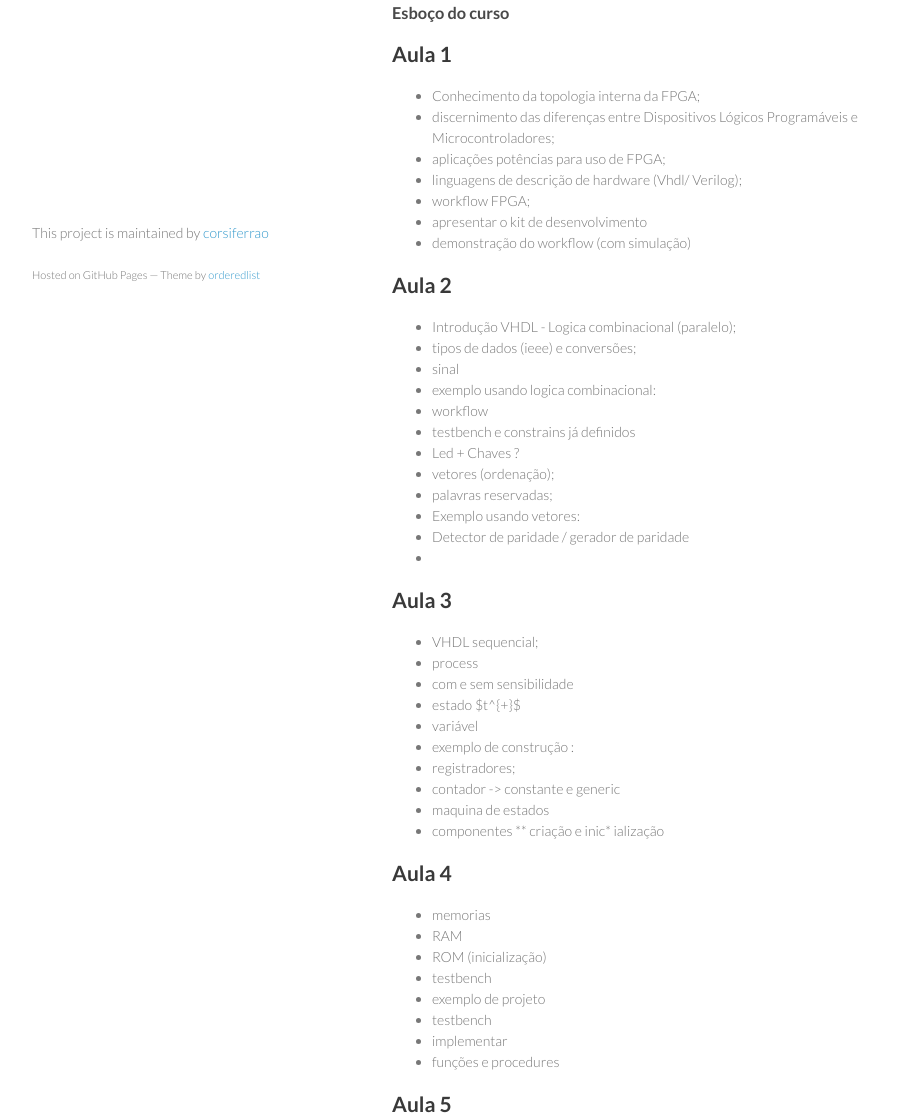
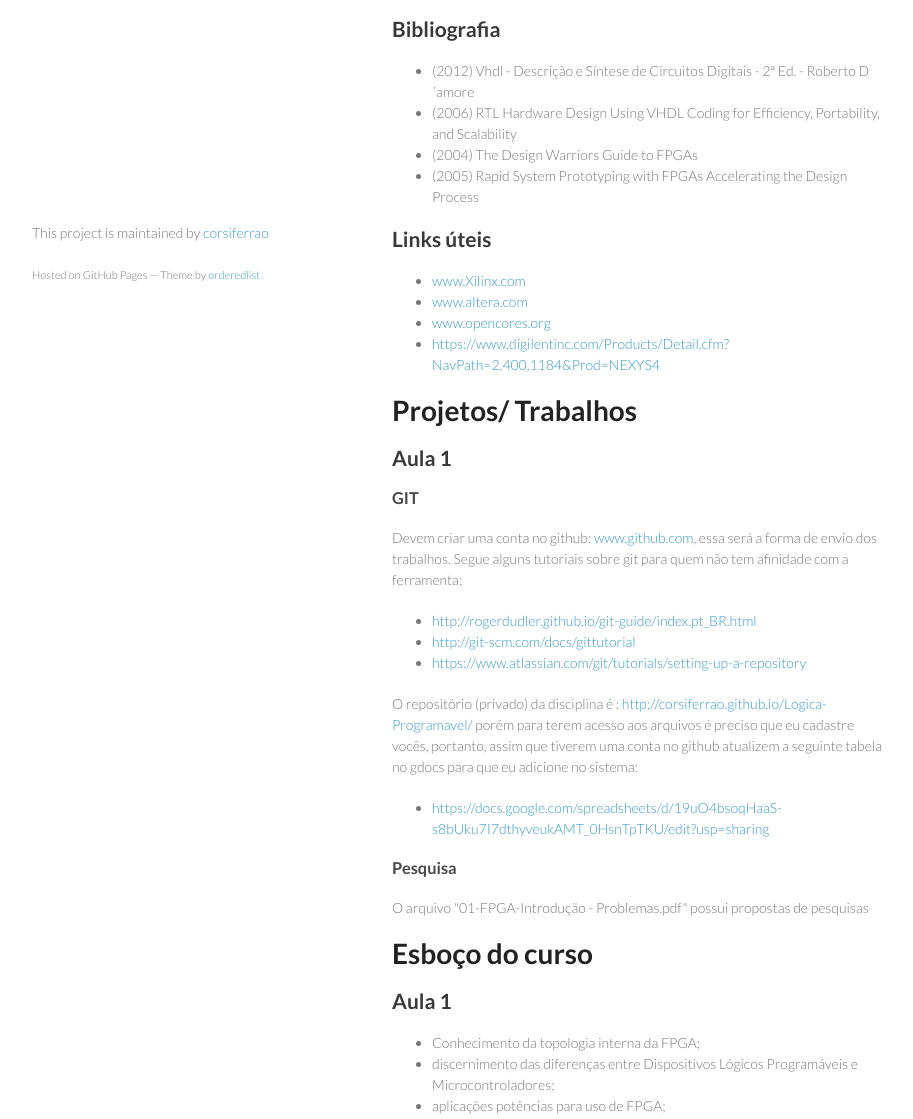
Before and after one commit to corsiferrao/Logica-Programavel, a plain HTML site: page index.html in a window 1280 px wide. Shown: the part 446-1565 px from the top of the page, without its empty margins (178-1091 px from the left). Drawn offline with Linux system fonts and the light colour scheme.

```diff
--- a/index.html
+++ b/index.html
@@ -35,8 +35,8 @@
 </li>
 <li>Encontros : Quarta-Feira 19h - 22h30 </li>
 <li>Sala : J309</li>
-</ul><h3>
-<a name="descri%C3%A7%C3%A3o-do-curso" class="anchor" href="#descri%C3%A7%C3%A3o-do-curso"><span class="octicon octicon-link"></span></a>Descrição do Curso</h3>
+</ul><h1>
+<a name="descri%C3%A7%C3%A3o-do-curso" class="anchor" href="#descri%C3%A7%C3%A3o-do-curso"><span class="octicon octicon-link"></span></a>Descrição do Curso</h1>
 
 <p>Fornecer noções de desenvolvimento de aplicações lógicas em ambiente FPGA voltada para ambiente Xilinx.</p>
 
@@ -46,11 +46,55 @@
 <ul>
 <li><p>A placa a ser utilizada no curso é a <a href="http://www.digilentinc.com/Products/Detail.cfm?Prod=NEXYS4">Nexys 4</a> :  que possui uma FPGA Artix-7 </p></li>
 <li><p>O SW para desenvolvimento (EDA) é o <a href="http://www.xilinx.com/products/design-tools/vivado/">Xilinx Vivado</a> que possui uma versão gratuita chamada de WebPACK.</p></li>
-</ul><h3>
-<a name="esbo%C3%A7o-do-curso" class="anchor" href="#esbo%C3%A7o-do-curso"><span class="octicon octicon-link"></span></a>Esboço do curso</h3>
+</ul><h2>
+<a name="bibliografia" class="anchor" href="#bibliografia"><span class="octicon octicon-link"></span></a>Bibliografia</h2>
+
+<ul>
+<li>(2012) Vhdl - Descrição e Síntese de Circuitos Digitais - 2ª Ed. - Roberto D´amore</li>
+<li>(2006) RTL Hardware Design Using VHDL Coding for Efficiency, Portability, and Scalability</li>
+<li>(2004) The Design Warriors Guide to FPGAs</li>
+<li>(2005) Rapid System Prototyping with FPGAs Accelerating the Design Process</li>
+</ul><h2>
+<a name="links-%C3%BAteis" class="anchor" href="#links-%C3%BAteis"><span class="octicon octicon-link"></span></a>Links úteis</h2>
+
+<ul>
+<li><a href="http://www.Xilinx.com">www.Xilinx.com</a></li>
+<li><a href="http://www.altera.com">www.altera.com</a></li>
+<li><a href="http://www.opencores.org">www.opencores.org</a></li>
+<li><a href="https://www.digilentinc.com/Products/Detail.cfm?NavPath=2,400,1184&amp;Prod=NEXYS4">https://www.digilentinc.com/Products/Detail.cfm?NavPath=2,400,1184&amp;Prod=NEXYS4</a></li>
+</ul><h1>
+<a name="projetos-trabalhos" class="anchor" href="#projetos-trabalhos"><span class="octicon octicon-link"></span></a>Projetos/ Trabalhos</h1>
 
 <h2>
 <a name="aula-1" class="anchor" href="#aula-1"><span class="octicon octicon-link"></span></a>Aula 1</h2>
+
+<h3>
+<a name="git" class="anchor" href="#git"><span class="octicon octicon-link"></span></a>GIT</h3>
+
+<p>Devem criar uma conta no github: <a href="http://www.github.com">www.github.com</a>, essa será a forma de envio dos trabalhos. Segue alguns tutoriais sobre git para quem não tem afinidade com a ferramenta:</p>
+
+<ul>
+<li>  <a href="http://rogerdudler.github.io/git-guide/index.pt_BR.html">http://rogerdudler.github.io/git-guide/index.pt_BR.html</a>
+</li>
+<li>  <a href="http://git-scm.com/docs/gittutorial">http://git-scm.com/docs/gittutorial</a>
+</li>
+<li>  <a href="https://www.atlassian.com/git/tutorials/setting-up-a-repository">https://www.atlassian.com/git/tutorials/setting-up-a-repository</a>
+</li>
+</ul><p>O repositório (privado) da disciplina é : <a href="http://corsiferrao.github.io/Logica-Programavel/">http://corsiferrao.github.io/Logica-Programavel/</a> porém para terem acesso aos arquivos é preciso que eu cadastre vocês, portanto, assim que tiverem uma conta no github atualizem a seguinte tabela no gdocs para que eu adicione no sistema:</p>
+
+<ul>
+<li>  <a href="https://docs.google.com/spreadsheets/d/19uO4bsoqHaaS-s8bUku7I7dthyveukAMT_0HsnTpTKU/edit?usp=sharing">https://docs.google.com/spreadsheets/d/19uO4bsoqHaaS-s8bUku7I7dthyveukAMT_0HsnTpTKU/edit?usp=sharing</a>
+</li>
+</ul><h3>
+<a name="pesquisa" class="anchor" href="#pesquisa"><span class="octicon octicon-link"></span></a>Pesquisa</h3>
+
+<p>O arquivo "01-FPGA-Introdução - Problemas.pdf" possui propostas de pesquisas </p>
+
+<h1>
+<a name="esbo%C3%A7o-do-curso" class="anchor" href="#esbo%C3%A7o-do-curso"><span class="octicon octicon-link"></span></a>Esboço do curso</h1>
+
+<h2>
+<a name="aula-1-1" class="anchor" href="#aula-1-1"><span class="octicon octicon-link"></span></a>Aula 1</h2>
 
 <ul>
 <li>Conhecimento da topologia interna da FPGA;</li>
@@ -92,9 +136,14 @@
 <li>      contador -&gt; constante e generic</li>
 <li>  maquina de estados</li>
 <li>  componentes
-**      criação e inic* ialização</li>
+**      criação e inicialização</li>
 </ul><h2>
 <a name="aula-4" class="anchor" href="#aula-4"><span class="octicon octicon-link"></span></a>Aula 4</h2>
+
+<ul>
+<li>Projeto </li>
+</ul><h2>
+<a name="aula-5" class="anchor" href="#aula-5"><span class="octicon octicon-link"></span></a>Aula 5</h2>
 
 <ul>
 <li>  memorias</li>
@@ -106,7 +155,7 @@
 <li>      implementar</li>
 <li>  funções e procedures</li>
 </ul><h2>
-<a name="aula-5" class="anchor" href="#aula-5"><span class="octicon octicon-link"></span></a>Aula 5</h2>
+<a name="aula-6" class="anchor" href="#aula-6"><span class="octicon octicon-link"></span></a>Aula 6</h2>
 
 <ul>
 <li>  constrains </li>
@@ -116,11 +165,6 @@
 <li>  Packages</li>
 <li>  IP cores</li>
 <li>  exemplo OpenCore</li>
-</ul><h2>
-<a name="aula-6" class="anchor" href="#aula-6"><span class="octicon octicon-link"></span></a>Aula 6</h2>
-
-<ul>
-<li>Processador MicroBlazer</li>
 </ul><h2>
 <a name="aula-7" class="anchor" href="#aula-7"><span class="octicon octicon-link"></span></a>Aula 7</h2>
 
```
Also changed, not shown: params.json (+1 -1 lines).
